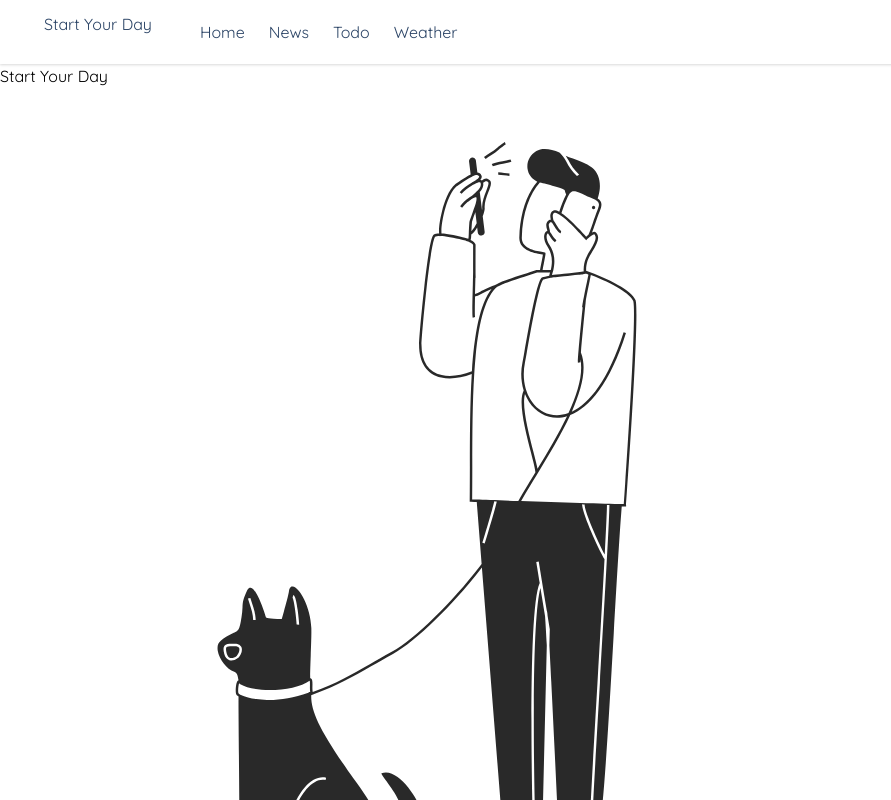
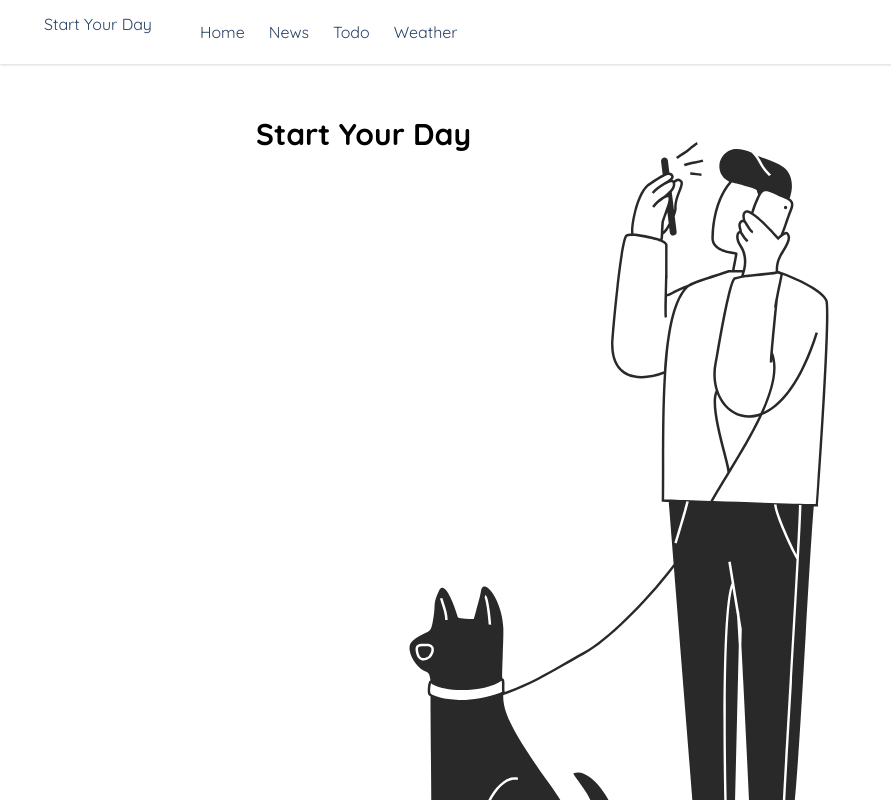
Before and after one commit to thamaragerigr/Start-Your-Day-App, a React (Create React App) app: page / in a window 1280 px wide. Shown: the top 800 px of the page, without its empty margins (0-891 px from the left). Built offline with nearby package versions, Linux system fonts and the light colour scheme.

Commit message:
added styles to home

```diff
--- a/src/components/Footer/Footer.js
+++ b/src/components/Footer/Footer.js
@@ -2,7 +2,7 @@ import React from 'react'
 
 function Footer() {
     return (
-        <div class="bg-gray-900 h-32 text-white py-8 text-xs">
+        <div className="bg-gray-900 h-32 text-white py-8 text-xs">
             <p>Illustrations by ...</p>
             <p>Made with 💦 and 🩸</p>
         </div>
--- /dev/null
+++ b/src/pages/Home/Home.css
@@ -0,0 +1,5 @@
+.Home-title {
+    position: absolute;
+    left: 4rem;
+    top: 3rem;
+}
--- a/src/pages/Home/Home.js
+++ b/src/pages/Home/Home.js
@@ -1,10 +1,11 @@
-import React from 'react'
-import DogCall from'./Home.svg'
+import React from 'react';
+import './Home.css';
+import DogCall from'./Home.svg';
 
 function Home() {
     return (
-        <div class="flex">
-            <h1 class="absolute">Start Your Day</h1>
+        <div className="relative max-w-4xl m-auto">
+            <h1 className="Home-title font-bold text-base sm:text-lg md:text-xl lg:text-2xl xl:text-3xl">Start Your Day</h1>
             <img src={DogCall} alt="Man calling while taking the dog on a walk"/>
         </div>
     )
```
